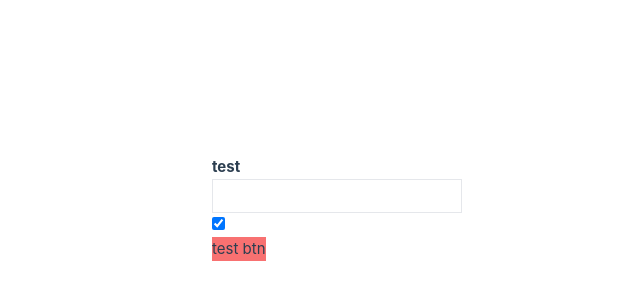
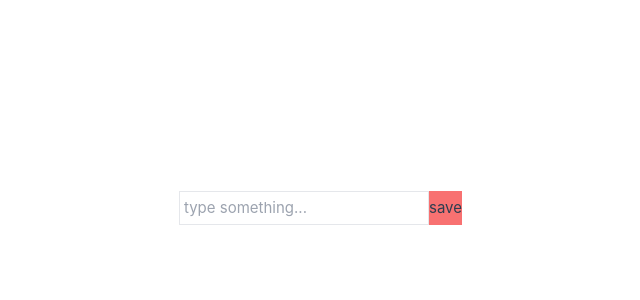
Before and after one commit to mohamadrezahedayati/todo-list, a Vue app: page / in a window 1280 px wide. Shown: the part 192-492 px from the top of the page, without its empty margins (178-818 px from the left). Built offline with nearby package versions, Linux system fonts and the light colour scheme.

Commit message:
chore: show tasks list

```diff
--- a/src/components/DLS/BaseInput/BaseInput.vue
+++ b/src/components/DLS/BaseInput/BaseInput.vue
@@ -9,6 +9,7 @@
       :value="modelValue"
       @input="updateInput"
       class="border w-full p-1"
+      v-bind="$attrs"
     />
   </div>
 </template>
@@ -17,8 +18,8 @@
 import { defineProps, defineEmits } from 'vue'
 
 interface IProps {
-  id: string
-  label: string
+  id?: string
+  label?: string
   modelValue: string | Number
   type: string
 }
--- /dev/null
+++ b/src/components/home/TodoBoard/List/List.vue
@@ -0,0 +1,15 @@
+<template>
+  <ListItem v-for="task in tasks" :key="task.id" :task="task" />
+</template>
+
+<script setup lang="ts">
+import ListItem from './ListItem/ListItem.vue'
+import { useStore } from 'vuex'
+import { computed } from 'vue'
+
+const store = useStore()
+const tasks = computed(() => store.state.tasks.items)
+</script>
+
+<style scoped>
+</style>
--- /dev/null
+++ b/src/components/home/TodoBoard/List/ListItem/ListItem.vue
@@ -0,0 +1,19 @@
+<template>
+  <div>
+    {{ task }}
+  </div>
+</template>
+
+<script setup lang="ts">
+interface IProps {
+  task: {
+    id: string
+    text: string
+  }
+}
+
+defineProps<IProps>()
+</script>
+
+<style scoped>
+</style>
--- /dev/null
+++ b/src/components/home/TodoBoard/TextBar/TextBar.vue
@@ -0,0 +1,33 @@
+<template>
+    <div class="flex">
+        <BaseInput
+            placeholder="type something..."
+            v-model="textItem"
+            class="text-black"
+            type="text"
+        />
+        <BaseButton class="bg-red-400" @click="addItem">
+            save
+        </BaseButton>
+    </div>
+</template>
+
+<script setup lang="ts">
+import { ref } from 'vue'
+import { useStore } from 'vuex'
+import BaseInput from '@/components/DLS/BaseInput/BaseInput.vue'
+import BaseButton from '@/components/DLS/BaseButton/BaseButton.vue'
+import { getId } from "@/utils/index.ts";
+
+const store = useStore();
+const textItem = ref(null)
+
+const addItem = () => {
+    store.dispatch('tasks/addItem', {text: textItem.value ,id: getId() })
+}
+
+</script>
+
+<style scoped>
+
+</style>
--- /dev/null
+++ b/src/components/home/TodoBoard/TodoBoard.vue
@@ -0,0 +1,16 @@
+<template>
+    <div>
+        <TextBar />
+        <List />
+    </div>
+</template>
+
+<script setup lang="ts">
+import TextBar from "./TextBar/TextBar.vue";
+import List from "./List/List.vue";
+
+</script>
+
+<style scoped>
+
+</style>
--- /dev/null
+++ b/src/utils/index.ts
@@ -0,0 +1,3 @@
+export function getId (prefix = 'id') {
+    return `${prefix}${Date.now().toString(36) + Math.random().toString(36).substr(2)}`;
+}
--- a/src/views/Home.vue
+++ b/src/views/Home.vue
@@ -1,18 +1,13 @@
 <template>
-  <div>
-    <BaseInput label="test" v-model="value" />
-    <BaseCheckBox fieldId="test" :checked="true" />
-    <BaseButton class="bg-red-400">
-        test btn
-    </BaseButton>
+  <div class="w-full bg-white">
+    <TodoBoard />
   </div>
 </template>
 
 <script setup lang="ts">
 import { ref } from 'vue'
-import BaseInput from '../components/DLS/BaseInput/BaseInput.vue'
+import TodoBoard from '../components/home/TodoBoard/TodoBoard.vue'
 import BaseCheckBox from '../components/DLS/BaseCheckBox/BaseCheckBox.vue'
-import BaseButton from '../components/DLS/BaseButton/BaseButton.vue'
 
 const value = ref(null)
 </script>
```
